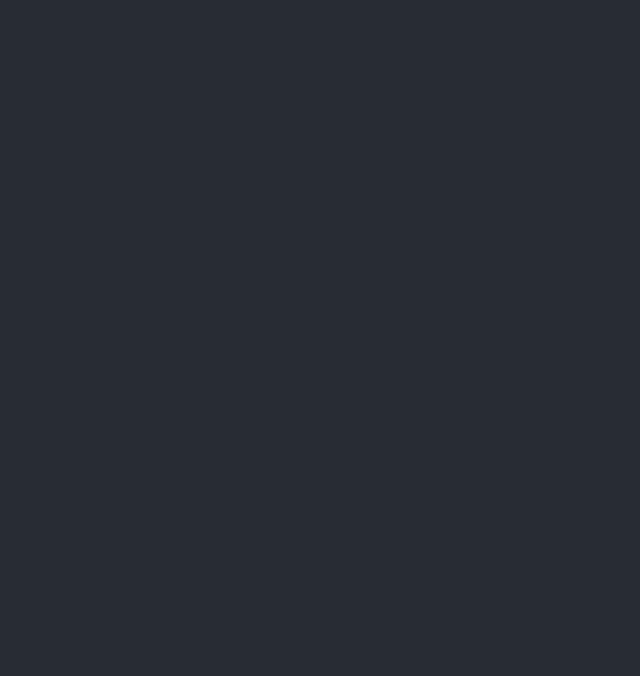
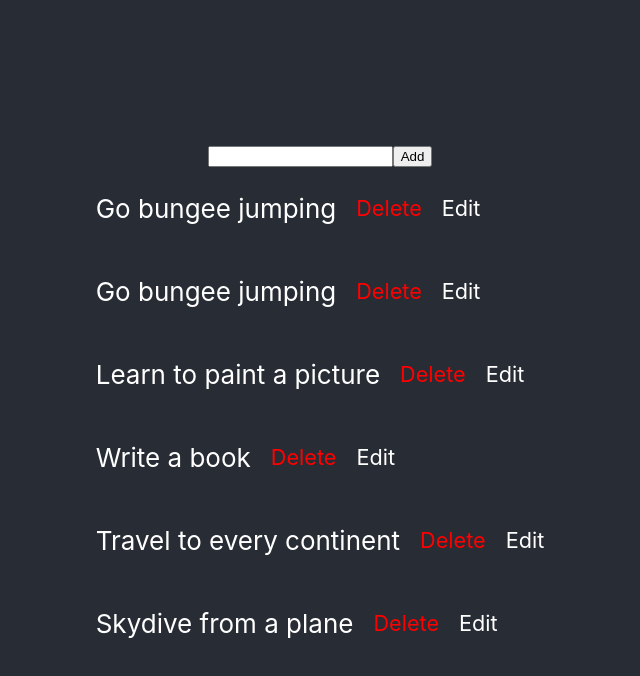
Before and after one commit to TheCodePeople/react-todo-starting-point, a React (Create React App) app: page / in a window 1280 px wide. Shown: the top 676 px of the page, without its empty margins (320-960 px from the left). Built offline with nearby package versions, Linux system fonts and the light colour scheme.

Commit message:
solved task

```diff
--- a/package.json
+++ b/package.json
@@ -9,6 +9,7 @@
     "react": "^18.2.0",
     "react-dom": "^18.2.0",
     "react-scripts": "5.0.1",
+    "uuid4": "^2.0.3",
     "web-vitals": "^2.1.4"
   },
   "scripts": {
--- a/src/App.js
+++ b/src/App.js
@@ -1,11 +1,14 @@
 import "./App.css";
+import todoData from "./todoData";
+import TodoList from "./components/TodoList";
+
 // TODO: Import the todoData and pass it as a prop to the TodoList component
 
 function App() {
   return (
     <div className="App">
       <header className="App-header">
-        {/* Call the TodoList Component Here */}
+        <TodoList todoData={todoData} />
       </header>
     </div>
   );
--- /dev/null
+++ b/src/components/TodoItem.js
@@ -0,0 +1,50 @@
+import React, { useState } from "react";
+
+
+function TodoItem({ todoId, todo, handleDelete
+    , handleEditList }) {
+    const [isEditing, setEditing] = useState(false);
+    const [editedText, setEditText] = useState(todo.title);
+
+
+    const handleEdit = () => {
+        setEditing(true);
+    }
+
+    const handelEditChange = (e) => {
+        setEditText(e.target.value);
+    };
+
+    const handleSave = (todoId) => {
+        const updatedTitle = { ...todo, title: editedText };
+        if (updatedTitle.title.trim() === "") {
+            return;
+        }
+
+        handleEditList(updatedTitle);
+        setEditing(false);
+    }
+
+    return (
+        <div style={{ display: "flex", alignItems: "center", columnGap: "20px" }}>
+            {isEditing ? (
+                <input onChange={handelEditChange} type="text" value={editedText} />
+            ) : (
+                <p>{todo.title}</p>
+            )}
+
+
+            <sub style={{ color: "red" }} onClick={() => handleDelete(todo.id)}>
+                Delete
+            </sub>
+
+            {isEditing ? (
+                <sub onClick={handleSave}>Save</sub>
+            ) : (
+                <sub onClick={handleEdit}>Edit</sub>
+            )}
+        </div>
+    );
+}
+
+export default TodoItem;
--- /dev/null
+++ b/src/components/TodoList.js
@@ -0,0 +1,54 @@
+import { useState } from "react";
+import uuid4 from "uuid4";
+import TodoItem from "./TodoItem";
+
+
+function TodoList({ todoData }) {
+    const [todoList, setTodoList] = useState(todoData);
+    const [todoTitle, setTodoTitle] = useState("");
+
+    const handleTextChange = (event) => {
+        setTodoTitle(event.target.value);
+    };
+
+    const handleCreate = () => {
+        if (todoTitle.trim() === "") {
+            return;
+        }
+        const Task = {
+            id: uuid4(),
+            title: todoTitle,
+            done: false
+        }
+        setTodoList([...todoList, Task]);
+        setTodoTitle("");
+    }
+
+    const handleDelete = (todoId) => {
+        setTodoList(todoList.filter((item) => item.id !== todoId));
+    };
+
+    const handleEditList = (editedText) => {
+        setTodoList((todoList) =>
+            todoList.map((item) =>
+                item.id === editedText.id ? editedText : item
+            )
+        );
+    }
+    return (
+        <div>
+            <input type='text' onChange={handleTextChange} value={todoTitle} />
+            <button onClick={handleCreate}>Add</button>
+            {todoList.map((todo) => (
+                <TodoItem
+                    key={todo.id}
+                    todo={todo}
+                    handleDelete={handleDelete}
+                    handleEditList={handleEditList}
+                />
+            ))}
+        </div >
+    );
+}
+
+export default TodoList;
```
Also changed, not shown: 1 other file (tests, documents, lock files or other folders).
